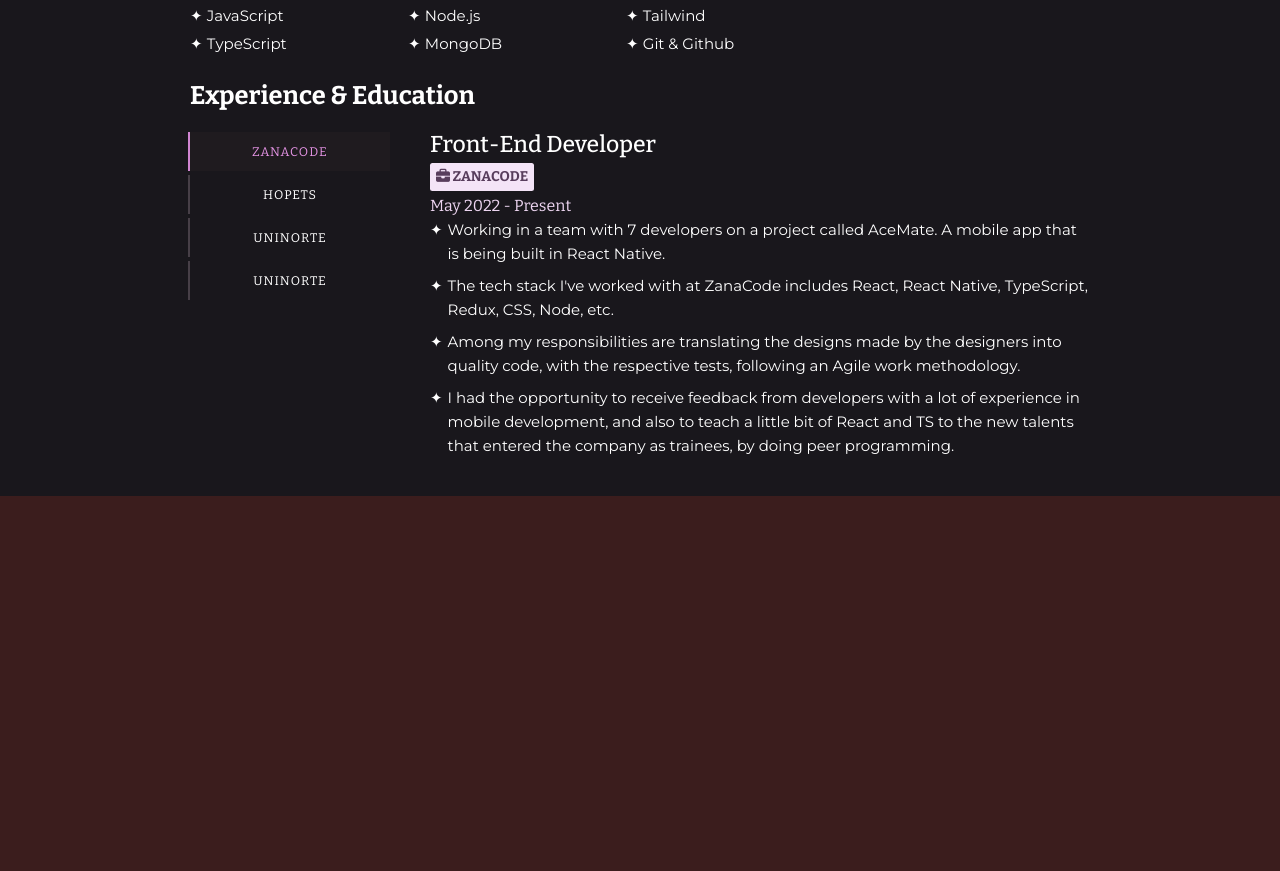
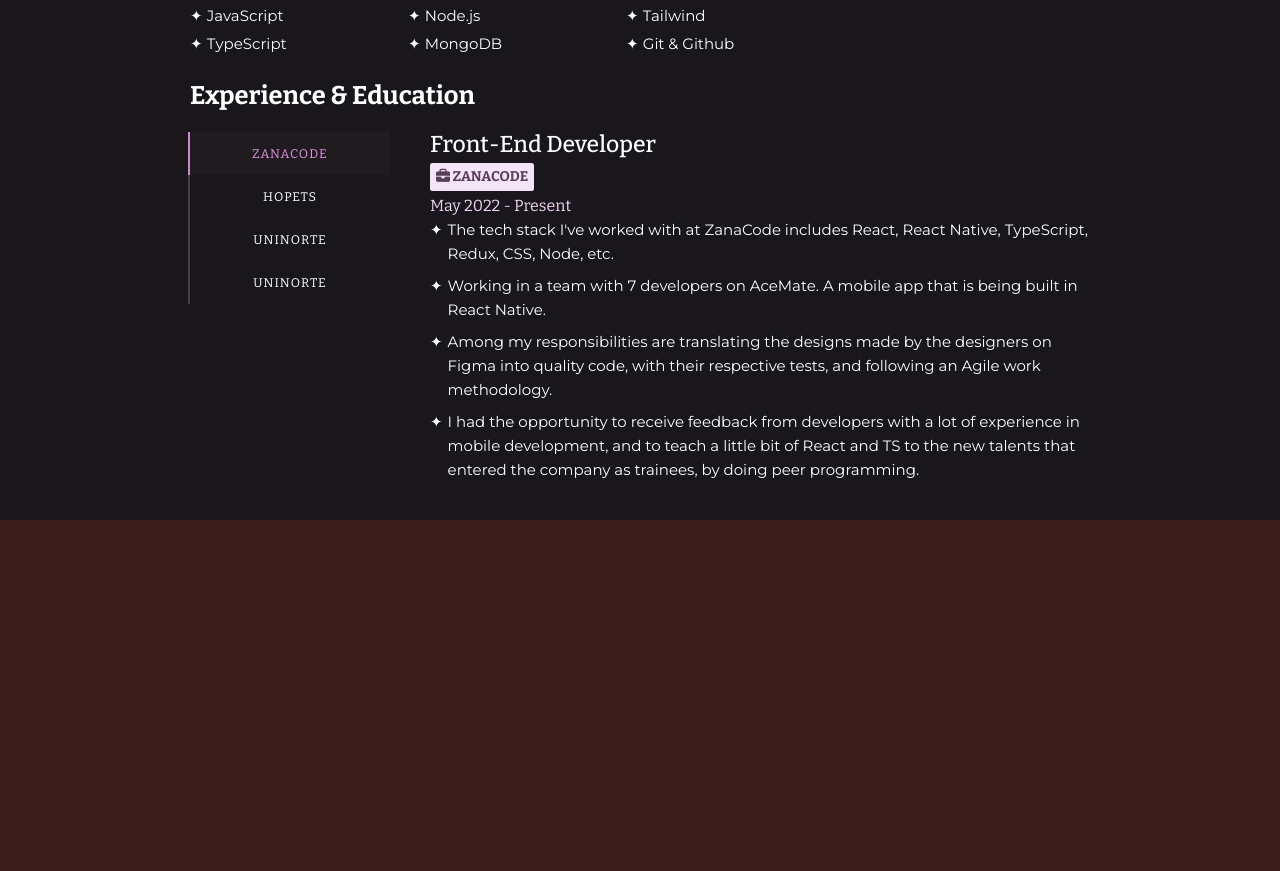
Before and after one commit to josefggx/Portfolio, a React (Vite) app: page / in a window 1280 px wide. Shown: the part 1267-2138 px from the top of the page. Built offline with nearby package versions, Linux system fonts and the light colour scheme.

Commit message:
🐛 fix: Grammar and styling minor fix

```diff
--- a/src/components/Experience/Experience.scss
+++ b/src/components/Experience/Experience.scss
@@ -6,10 +6,11 @@
 .experience__btnContainer {
   display: flex;
   flex-direction: row;
-  margin: -8px auto 20px auto;
+  margin: -8px auto 24px auto;
   justify-content: center;
   // width: 100%;
   // flex-wrap: wrap;
+
 
   @media (max-width: 376px) {
     justify-content: flex-start;
@@ -34,7 +35,6 @@
   cursor: pointer;
   margin: 0;
   padding: 10px;
-  margin-bottom: 4px;
   // line-height: 1;
   color: white;
   outline-color: hsl(186, 100%, 94%);
@@ -121,7 +121,7 @@
   .experience__btn {
     box-shadow: -2px 0 rgb(71, 63, 71);
     // margin-bottom: 1rem;
-    padding: 10px;
+    padding: 12px;
   }
 
   .experience__btn:hover {
--- a/src/utils/experienceData.ts
+++ b/src/utils/experienceData.ts
@@ -16,10 +16,10 @@ export const experienceData: experienceDataTypes = [
     type: 'Job',
     dates: 'May 2022 - Present',
     duties: [
-      'Working in a team with 7 developers on a project called AceMate. A mobile app that is being built in React Native.',
       "The tech stack I've worked with at ZanaCode includes React, React Native, TypeScript, Redux, CSS, Node, etc.",
-      'Among my responsibilities are translating the designs made by the designers into quality code, with the respective tests, following an Agile work methodology.',
-      'I had the opportunity to receive feedback from developers with a lot of experience in mobile development, and also to teach a little bit of React and TS to the new talents that entered the company as trainees, by doing peer programming.',
+      'Working in a team with 7 developers on AceMate. A mobile app that is being built in React Native.',
+      'Among my responsibilities are translating the designs made by the designers on Figma into quality code, with their respective tests, and following an Agile work methodology.',
+      'I had the opportunity to receive feedback from developers with a lot of experience in mobile development, and to teach a little bit of React and TS to the new talents that entered the company as trainees, by doing peer programming.',
     ],
     company: 'ZANACODE',
   },
@@ -30,7 +30,7 @@ export const experienceData: experienceDataTypes = [
     type: 'Job',
     dates: 'Feb 2021 - Feb 2022',
     duties: [
-      'Market research on the adoption of pets in Colombia, the different shelters, programs and specialized mobile apps.',
+      'Market research on the adoption of pets in Colombia, the different shelters, programs, and specialized mobile apps.',
       'Planning and initial prototype of a pet adoption mobile app, working hand in hand with the UX Designers.',
       'Responsible for carrying out the daily ceremonies and following an agile methodology during the project. It was a great experience working with developers and understanding the profession from a planning point of view.',
     ],
@@ -43,8 +43,8 @@ export const experienceData: experienceDataTypes = [
     type: 'Education',
     dates: 'Jan 2015 - Pending',
     duties: [
-      'It was my first formal approach to programming, and where I discovered that it is my passion, and it is what I want to focus my professional career on.',
-      'It has been very useful, since learning the basics of programming has made it easier for me to learn new programming languages ​​and technologies. I also developed my mathematical thinking by taking subjects like linear algebra, calculus, and physics.',
+      "It was my first formal approach to programming, where I discovered that it is my passion and it's what I want to focus my professional career on.",
+      'It has been very useful, since learning the basics of programming has made it easier for me to learn new programming languages ​​and technologies. I also developed my mathematical thinking skills by taking subjects like linear algebra, calculus, and physics.',
       'Although most of my relevant skills have been self-taught, I highlight learning the fundamentals of OOP, Data Structures and Algorithms.',
     ],
     company: 'UNINORTE',
@@ -56,9 +56,9 @@ export const experienceData: experienceDataTypes = [
     type: 'Education',
     dates: 'Jan 2015 - Sep 2020',
     duties: [
-      'Upon graduation, I had my first experience as a professional working for a year at the university as an Administrative and Financial Assistant.',
-      'Studying this career has been very useful for the development of my soft-skills, and to obtain a deeper knowledge about organizational processes in general. This has been a great help in my work as a Software Developer.',
-      'I was a member of the team that led the Student Social Responsibility project of the University, whose purpose was to evaluate and compare behaviors socially responsible in university students from Colombia, México and Perú.',
+      'Upon graduation, I had my first experience as a professional, working for a year at the college as an Administrative and Financial Assistant.',
+      'Studying Business Administration has been very useful for my soft-skills development, and it helped me to obtain deeper knowledge about organizational processes in general. It has been a great help in my work as a Software Developer.',
+      'I was a member of the team that led the Student Social Responsibility project of the University, whose purpose was to evaluate and compare behaviors socially responsible in university students from Colombia, México, and Perú.',
     ],
     company: 'UNINORTE',
   },
```
